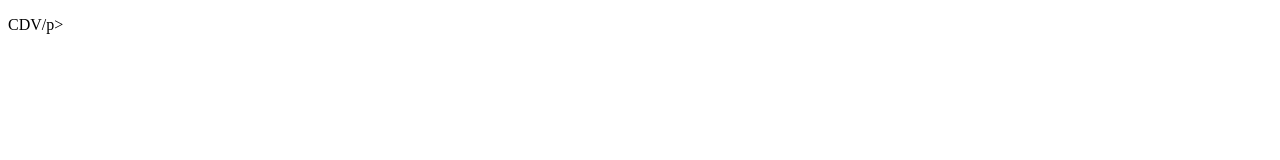
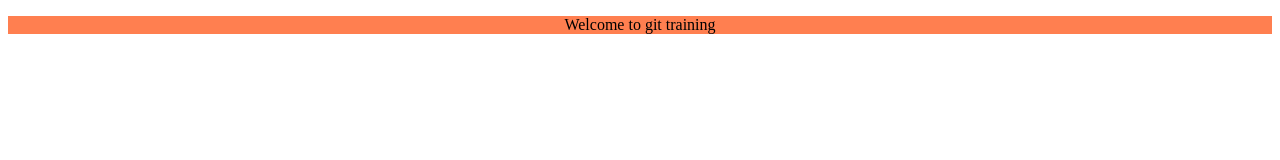
Before and after one commit to katmir/web1_17marca, a plain HTML site: page index.html in a window 1280 px wide. Drawn offline with Linux system fonts and the light colour scheme.

Commit message:
added styles to p

```diff
--- a/index.html
+++ b/index.html
@@ -5,8 +5,9 @@
     <meta name="viewport" content="width=device-width, initial-scale=1.0">
     <meta http-equiv="X-UA-Compatible" content="ie=edge">
     <title>CDV git training</title>
+    <link rel="stylesheet" href="style.css">
 </head>
 <body>
-    <p>CDV/p>
+    <p>Welcome to git training</p>
 </body>
 </html>
--- a/style.css
+++ b/style.css
@@ -0,0 +1,4 @@
+p {
+    background-color: coral;
+    text-align: center;
+}
```
